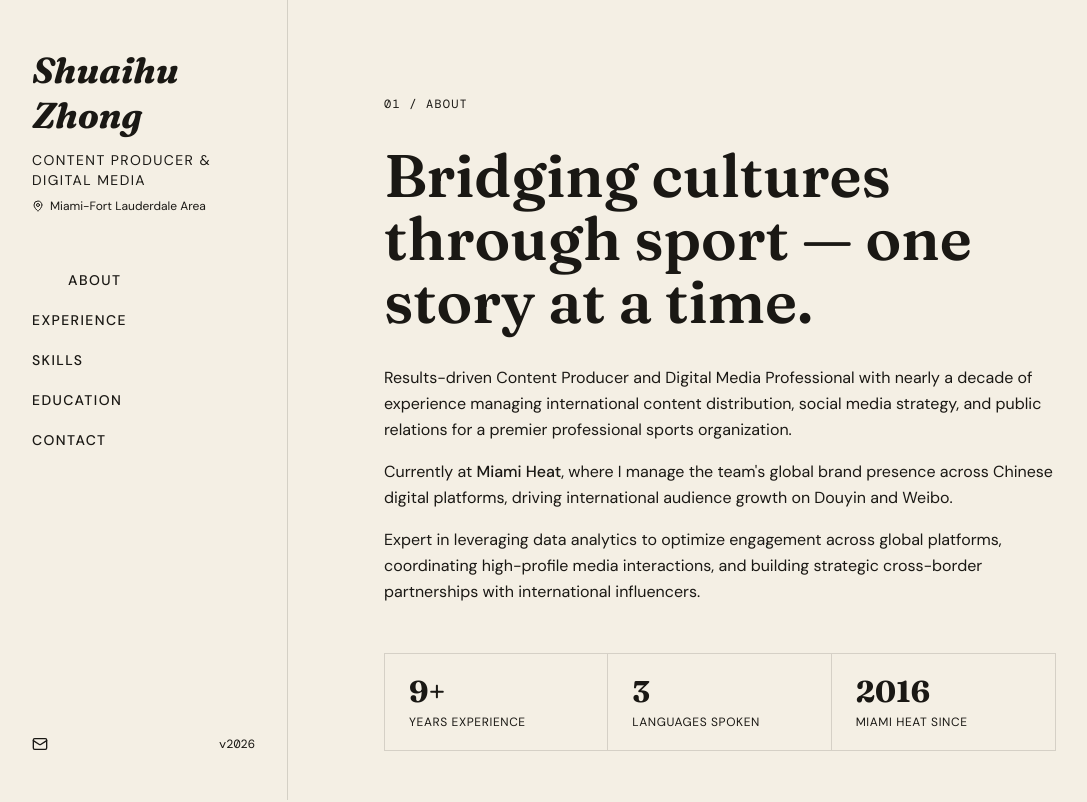
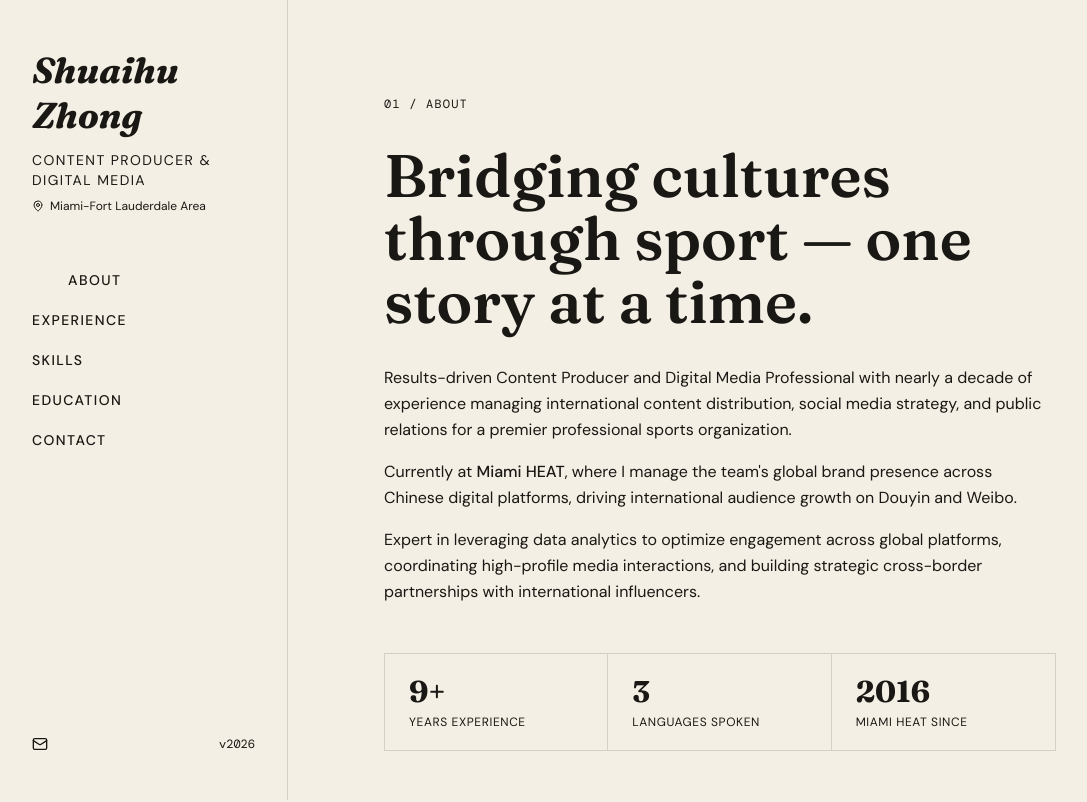
Before and after one commit to Zzsh19/Personal-Portfolio, a React (Vite) app: page / in a window 1280 px wide. Shown: the top 802 px of the page, without its empty margins (0-1087 px from the left). Built offline with nearby package versions, Linux system fonts and the light colour scheme.

Commit message:
Update App.tsx

```diff
--- a/src/app/App.tsx
+++ b/src/app/App.tsx
@@ -205,7 +205,7 @@ export default function App() {
                   media strategy, and public relations for a premier professional sports organization.
                 </p>
                 <p>
-                  Currently at <span className="text-foreground font-medium">Miami Heat</span>,
+                  Currently at <span className="text-foreground font-medium">Miami HEAT</span>,
                   where I manage the team's global brand presence across Chinese digital platforms,
                   driving international audience growth on Douyin and Weibo.
                 </p>
@@ -221,7 +221,7 @@ export default function App() {
                 {[
                   { value: "9+", label: "Years experience" },
                   { value: "3", label: "Languages spoken" },
-                  { value: "2016", label: "Miami Heat since" },
+                  { value: "2016", label: "Miami HEAT since" },
                 ].map((stat, i) => (
                   <div
                     key={stat.label}
```
